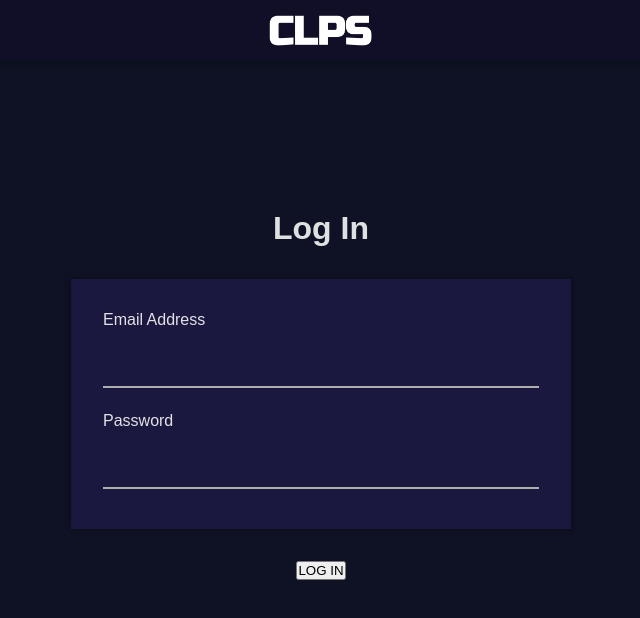
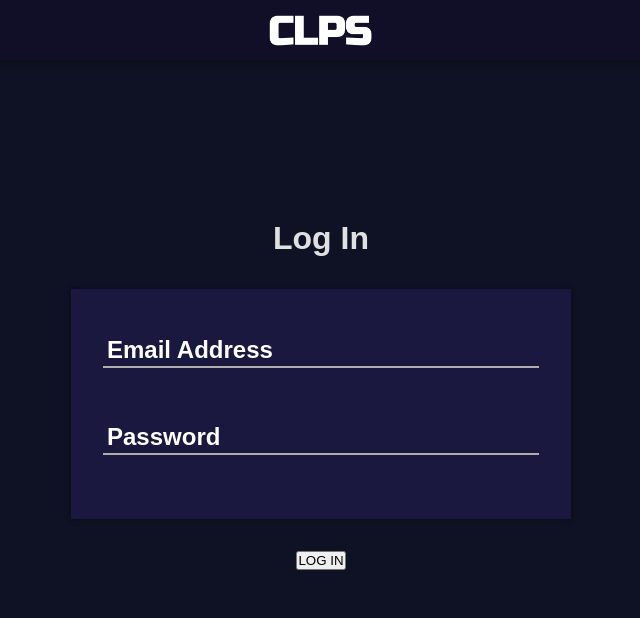
Before and after one commit to linjustin8/Clips-Catalog, a React (Vite) app in the folder clips-catalog/: page /login in a window 1280 px wide. Shown: the top 618 px of the page, without its empty margins (319-959 px from the left). Built offline with nearby package versions, Linux system fonts and the light colour scheme; no server answers.

Commit message:
finished animation of floating label for InputFields.tsx

```diff
--- a/clips-catalog/src/components/InputField.css
+++ b/clips-catalog/src/components/InputField.css
@@ -1 +1,38 @@
 /* InputField.css */
+
+.input-label {
+  position: absolute;
+  top: 7px;
+  left: 4px;
+  font-size: 24px;
+  font-weight: 600;
+  color: white;
+  pointer-events: none;
+  transition: 0.2s ease all;
+}
+
+.input-field {
+  font-size: 24px;
+  font-family: inherit;
+  font-weight: 550;
+  padding-left: 4px;
+  background-color: #1b183f;
+  border: none;
+  border-bottom: rgb(174, 174, 174) 2px solid;
+  height: 55%;
+  width: 100%;
+}
+
+.input-field:focus ~ .input-label,
+.input-field:not(:placeholder-shown) + .input-label {
+  top: -13px;
+  left: -1px;
+  font-size: 14px;
+  color: #a59bff;
+}
+
+.input-field:focus {
+  outline: none;
+  border-bottom: 2px solid white;
+  box-shadow: 0 1px 0 0 rgb(167, 167, 167);
+}
--- a/clips-catalog/src/components/InputField.tsx
+++ b/clips-catalog/src/components/InputField.tsx
@@ -1,5 +1,6 @@
 // InputField.tsx
 import React from "react";
+import "./InputField.css"
 
 interface InputFieldProps {
   id: string;
@@ -14,8 +15,8 @@ export const InputField: React.FC<InputFieldProps> = ({
 }: InputFieldProps) => {
   return (
     <div className={className}>
-      <label htmlFor={id}>{label}</label>
-      <input id={id} required />
+      <input className="input-field" id={id} placeholder=" " required />
+      <label className="input-label" htmlFor={id}>{label}</label>
     </div>
   );
 };
--- a/clips-catalog/src/screens/auth/Auth.css
+++ b/clips-catalog/src/screens/auth/Auth.css
@@ -38,9 +38,10 @@
   background-color: #1b183f;
   box-shadow: 2px 2px 5px rgba(0, 0, 0, 0.2),
              -2px -2px 5px rgba(0, 0, 0, 0.2);
-  height: 250px;
+  height: 230px;
   width: 100%;
   padding: 2rem;
+  padding-top: 2.5rem;
   gap: 1rem;
 }
 
@@ -50,24 +51,5 @@
   flex-direction: column;
   width: 100%;
   height: 100%;
-  gap: 8px;
+  gap: 2px;
 }
-
-input {
-  font-size: 1.5rem;
-  font-family: inherit;
-  font-weight: 500;
-  padding-left: 1px;
-  padding-bottom: 10px;
-  background-color: #1b183f;
-  border: none;
-  border-bottom: rgb(174, 174, 174) 2px solid;
-  height: 60%;
-  width: 100%;
-}
-
-input:focus {
-  outline: none;
-  border-bottom: 2px solid white;
-  box-shadow: 0 1px 0 0 rgb(167, 167, 167);
-}
```
